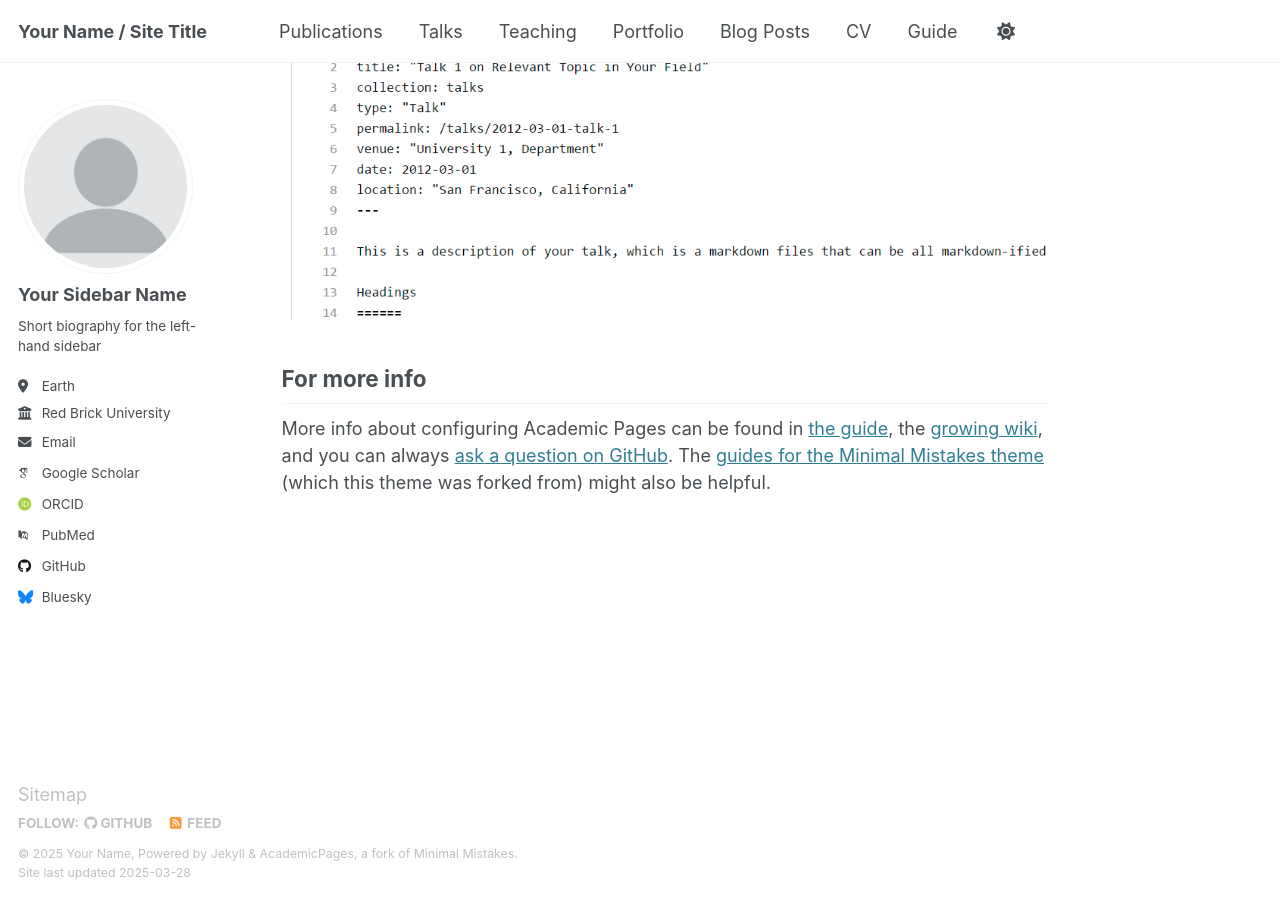
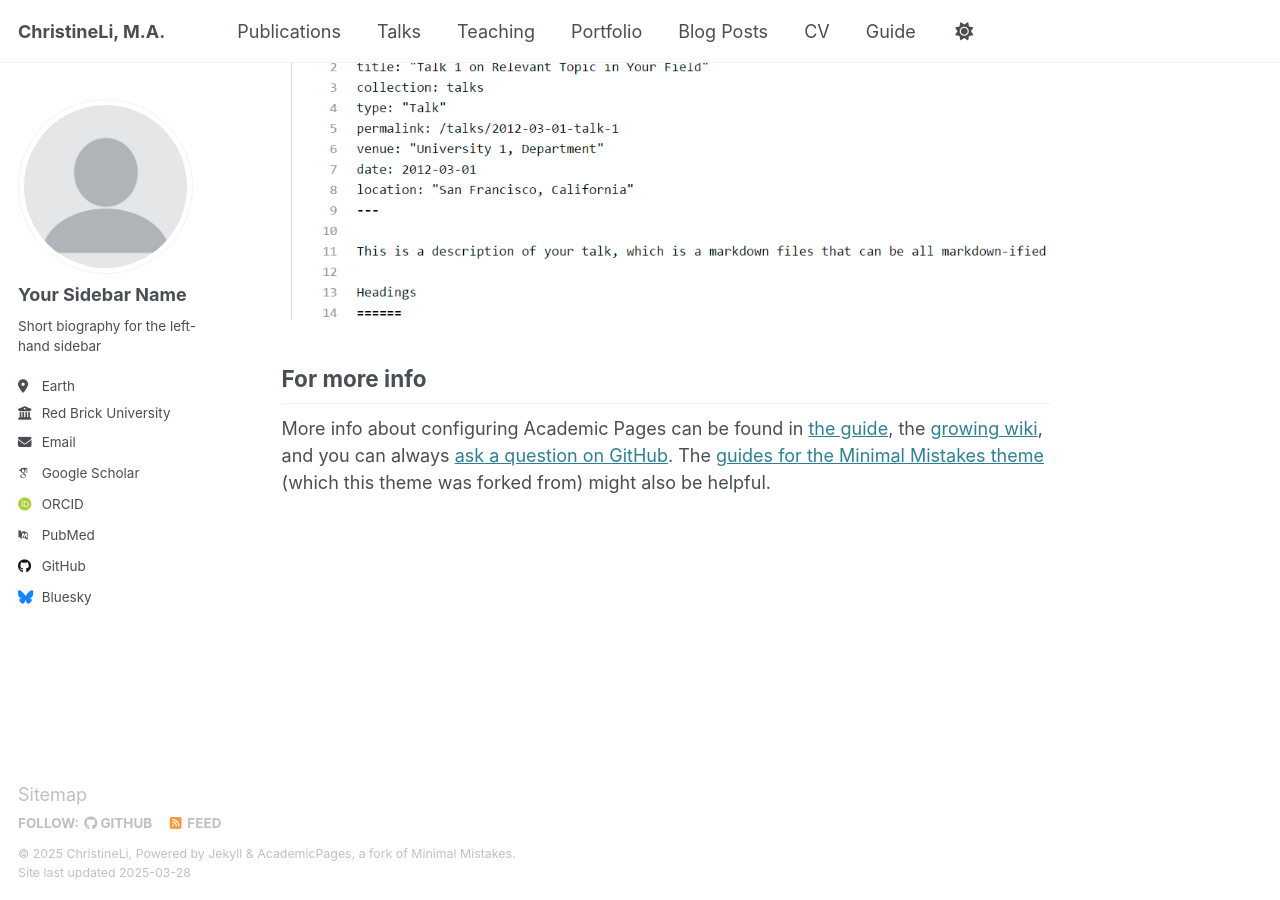
Before and after one commit to ChristineLiiii/portfolio, a Jekyll site: the page built from _pages/about.md, in a window 1280 px wide and 900 px high, scrolled down 2635 px. Built offline with Jekyll 4.4.1, drawn with Linux system fonts in a browser that asks for light colours; some web fonts are replaced.

Commit message:
Update _config.yml

```diff
--- a/_config.yml
+++ b/_config.yml
@@ -9,13 +9,13 @@
 # Basic Site Settings
 locale                   : "en-US"
 site_theme               : "default"
-title                    : "Your Name / Site Title"
+title                    : "ChristineLi, M.A."
 title_separator          : "-"
-name                     : &name "Your Name"
-description              : &description "personal description"
-url                      : https://academicpages.github.io # the base hostname & protocol for your site e.g. "https://[your GitHub username].github.io"
-baseurl                  : "" # the subpath of your site, e.g. "/blog"
-repository               : "academicpages/academicpages.github.io"
+name                     : &name "ChristineLi"
+description              : &description "Welcome to my portfolio!"
+url                      : https://ChristineLiiii.github.io # the base hostname & protocol for your site e.g. "https://[your GitHub username].github.io"
+baseurl                  : "/portfolio" # the subpath of your site, e.g. "/blog"
+repository               : "portfolio/ChristineLiiii.github.io"
 
 # Site Author - The following control what appear as part of the author content on the side bar.
 #               If a field is blank the icon and link will not appear, otherwise it will be shown.
```
